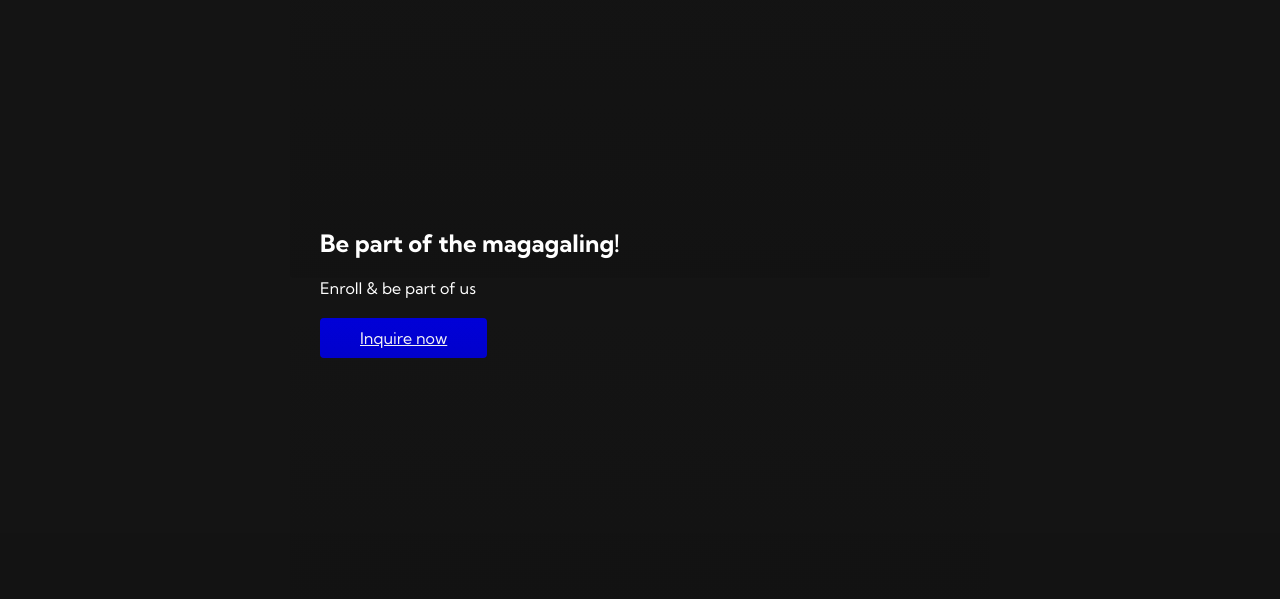
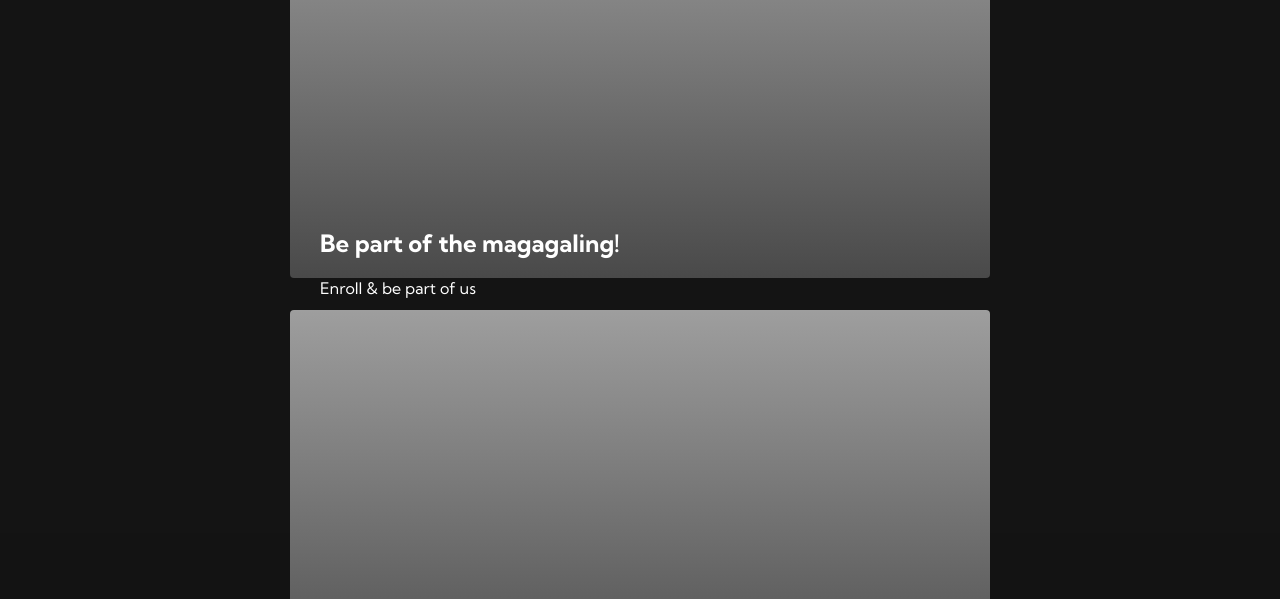
Before and after one commit to waidee-yd/bshs, a plain HTML site: page index.html in a window 1280 px wide. Shown: the part 1147-1746 px from the top of the page. Drawn offline with Linux system fonts and the light colour scheme; the site is published under a folder, as on GitHub Pages, so addresses that start at the root find nothing.

Commit message:
Update style.css

```diff
--- a/style.css
+++ b/style.css
@@ -427,7 +427,7 @@
     height: 400px;
     width: 700px;
     border-radius: 4px;
-    background-image: linear-gradient(to bottom, rgba(0,0,0,0) 0%, rgba(17,17,17,0.6) 100%), url('/images/pic2.svg');
+    background-image: linear-gradient(to bottom, rgba(0,0,0,0) 0%, rgba(17,17,17,0.6) 100%), url('images/pic2.svg');
     background-size: cover;
     position: relative;
     color: #fff;
@@ -436,7 +436,7 @@
 
 .services__card:nth-child(2) {
     border-radius: 4px;
-    background-image: linear-gradient(to bottom, rgba(0,0,0,0) 0%, rgba(17,17,17,0.6) 100%), url('/images/buting.svg');
+    background-image: linear-gradient(to bottom, rgba(0,0,0,0) 0%, rgba(17,17,17,0.6) 100%), url('images/buting.svg');
     background-size: cover;
     position: relative;
     color: #fff;
```
